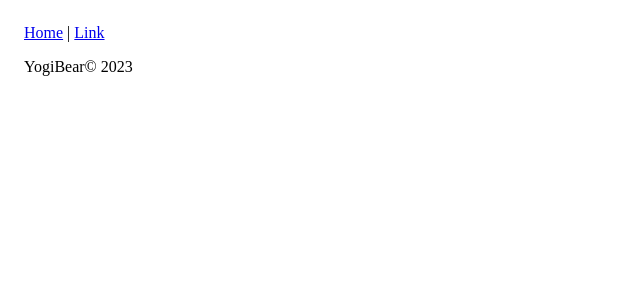
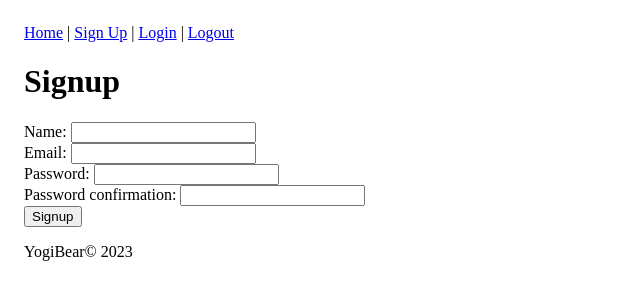
Before and after one commit to robynspaulding/yogiBear_react, a React (Vite) app: page /signup in a window 1280 px wide. Shown: the top 300 px of the page, without its empty margins (0-640 px from the left). Built offline with nearby package versions, Linux system fonts and the light colour scheme.

Commit message:
creates and implements Login, LogoutLink and Signup files with routes in App.jsx and links in Header.jsx, tested and working

```diff
--- a/src/App.jsx
+++ b/src/App.jsx
@@ -3,6 +3,8 @@
 import { Footer } from "./Footer";
 import { BrowserRouter, Routes, Route } from "react-router-dom";
 import { YogisShow } from "./assets/YogisShow";
+import { Signup } from "./Signup";
+import { Login } from "./Login";
 
 function App() {
   return (
@@ -11,6 +13,8 @@
       <Routes>
         <Route path="/" element={<Home />} />
         <Route path="/yogis/:id" element={<YogisShow />} />
+        <Route path="/signup" element={<Signup />} />
+        <Route path="/login" element={<Login />} />
       </Routes>
       <Footer />
     </BrowserRouter>
--- a/src/Header.jsx
+++ b/src/Header.jsx
@@ -1,8 +1,10 @@
+import { LogoutLink } from "./LogoutLink";
+
 export function Header() {
   return (
     <header>
       <nav>
-        <a href="/">Home</a> | <a href="#">Link</a>
+        <a href="/">Home</a> | <a href="/signup">Sign Up</a> | <a href="/login">Login</a> | <LogoutLink />
       </nav>
     </header>
   );
--- /dev/null
+++ b/src/Login.jsx
@@ -0,0 +1,50 @@
+import axios from "axios";
+import { useState } from "react";
+
+const jwt = localStorage.getItem("jwt");
+if (jwt) {
+  axios.defaults.headers.common["Authorization"] = `Bearer ${jwt}`;
+}
+
+export function Login() {
+  const [errors, setErrors] = useState([]);
+
+  const handleSubmit = (event) => {
+    event.preventDefault();
+    setErrors([]);
+    const params = new FormData(event.target);
+    axios
+      .post("http://localhost:3000/sessions", params)
+      .then((response) => {
+        console.log(response.data);
+        axios.defaults.headers.common["Authorization"] = "Bearer " + response.data.jwt;
+        localStorage.setItem("jwt", response.data.jwt);
+        event.target.reset();
+        window.location.href = "/"; // Change this to hide a modal, redirect to a specific page, etc.
+      })
+      .catch((error) => {
+        console.log(error.response);
+        setErrors(["Invalid email or password"]);
+      });
+  };
+
+  return (
+    <div id="login">
+      <h1>Login</h1>
+      <ul>
+        {errors.map((error) => (
+          <li key={error}>{error}</li>
+        ))}
+      </ul>
+      <form onSubmit={handleSubmit}>
+        <div>
+          Email: <input name="email" type="email" />
+        </div>
+        <div>
+          Password: <input name="password" type="password" />
+        </div>
+        <button type="submit">Login</button>
+      </form>
+    </div>
+  );
+}
--- /dev/null
+++ b/src/LogoutLink.jsx
@@ -0,0 +1,16 @@
+import axios from "axios";
+
+export function LogoutLink() {
+  const handleClick = (event) => {
+    event.preventDefault();
+    delete axios.defaults.headers.common["Authorization"];
+    localStorage.removeItem("jwt");
+    window.location.href = "/";
+  };
+
+  return (
+    <a href="#" onClick={handleClick}>
+      Logout
+    </a>
+  );
+}
--- /dev/null
+++ b/src/Signup.jsx
@@ -0,0 +1,49 @@
+import axios from "axios";
+import { useState } from "react";
+
+export function Signup() {
+  const [errors, setErrors] = useState([]);
+
+  const handleSubmit = (event) => {
+    event.preventDefault();
+    setErrors([]);
+    const params = new FormData(event.target);
+    axios
+      .post("http://localhost:3000/users", params)
+      .then((response) => {
+        console.log(response.data);
+        event.target.reset();
+        window.location.href = "/"; // Change this to hide a modal, redirect to a specific page, etc.
+      })
+      .catch((error) => {
+        console.log(error.response.data.errors);
+        setErrors(error.response.data.errors);
+      });
+  };
+
+  return (
+    <div id="signup">
+      <h1>Signup</h1>
+      <ul>
+        {errors.map((error) => (
+          <li key={error}>{error}</li>
+        ))}
+      </ul>
+      <form onSubmit={handleSubmit}>
+        <div>
+          Name: <input name="name" type="text" />
+        </div>
+        <div>
+          Email: <input name="email" type="email" />
+        </div>
+        <div>
+          Password: <input name="password" type="password" />
+        </div>
+        <div>
+          Password confirmation: <input name="password_confirmation" type="password" />
+        </div>
+        <button type="submit">Signup</button>
+      </form>
+    </div>
+  );
+}
```
